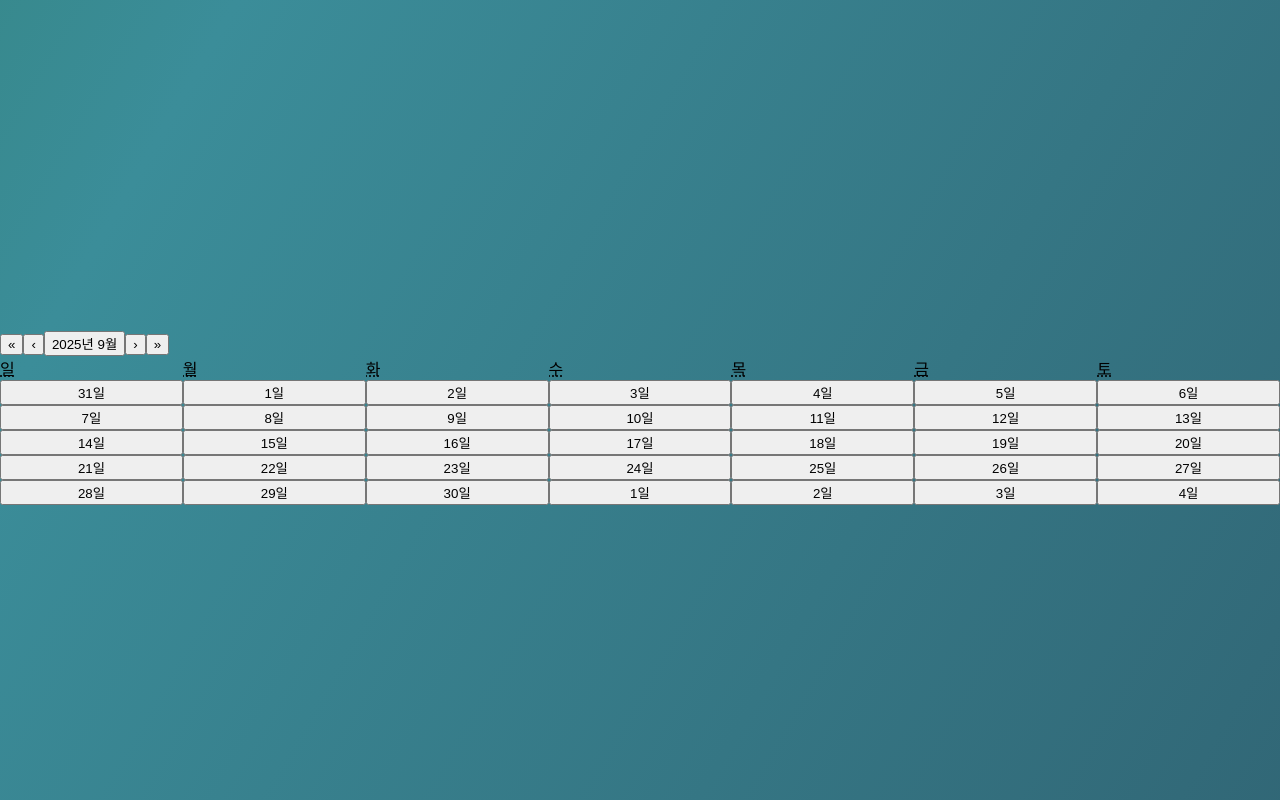
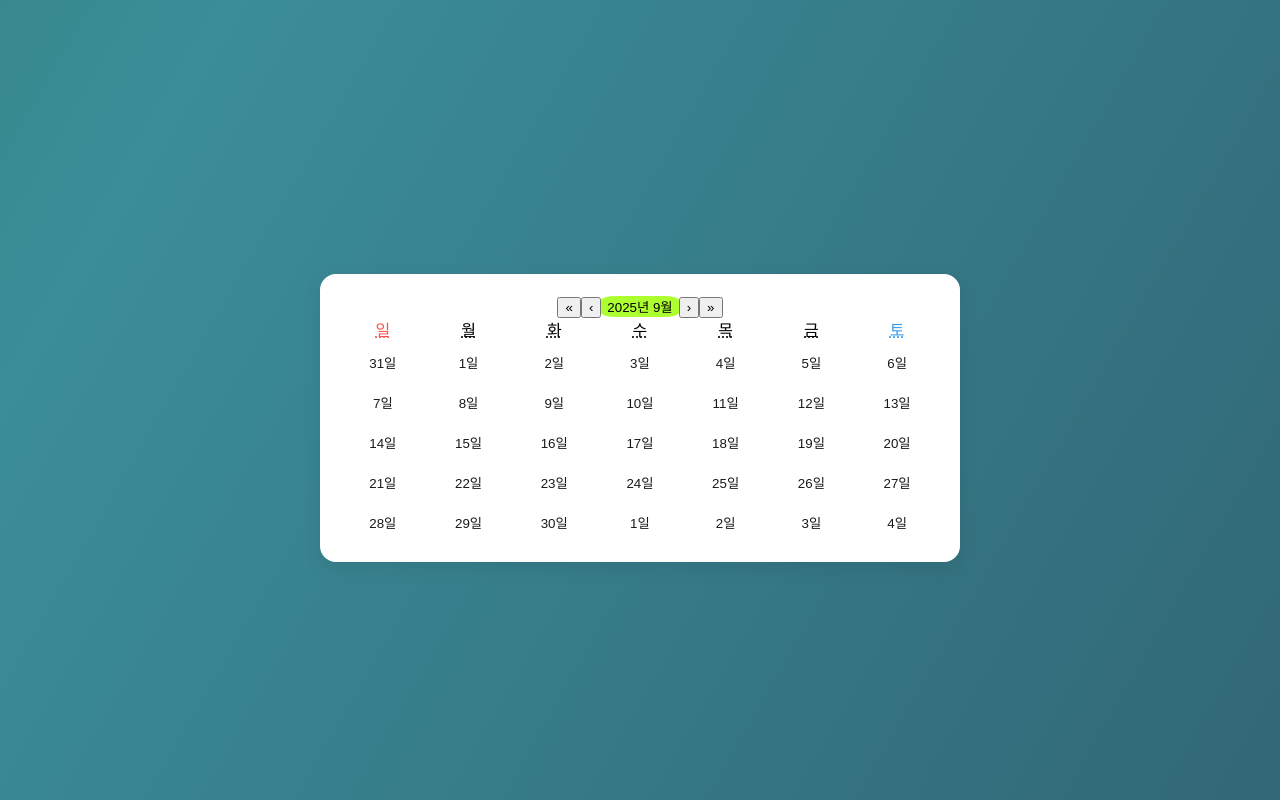
Before and after one commit to LinPulSael/ExRu, a React (Create React App) app: page /runningPlanner in a window 1280 px wide. Built offline with nearby package versions, Linux system fonts and the light colour scheme.

Commit message:
캘린더 가독성 개선 및 hover 스타일 추가

```diff
--- a/src/runningPlanner.css
+++ b/src/runningPlanner.css
@@ -27,3 +27,69 @@ body
   flex-direction:column;
   gap:20px;
 }
+
+.weeklyTrainingInput {
+  width:500px;
+  height:30px;
+  border:none;
+}
+.weeklyTrainingSubmit {
+  border:none;
+  height:30px;
+  margin-left:10px;
+  opacity:0.7;
+  font-family:'Franklin Gothic Medium', 'Arial Narrow', Arial, sans-serif;
+}
+
+/* 리액트 캘린더 커스텀 */
+
+.react-calendar {
+  width: 100%;
+  max-width: 600px;
+  margin: 20px auto;
+  background-color: #ffffff;
+  border: none;
+  border-radius: 16px;
+  padding: 20px;
+  box-shadow: 0 6px 20px rgba(0,0,0,0.08);
+  font-family: 'Segoe UI', Tahoma, Geneva, Verdana, sans-serif;
+  line-height: 1.5;
+  text-align:center;
+}
+.react-calendar__navigation__label {
+  border-radius : 20%;
+  border : none;
+  background:greenyellow;
+  row-gap : 50px;
+  justify-content : space-between;
+}
+
+.react-calendar__tile {
+      border : none;
+      max-width:120px; height:40px;
+      opacity:0.9;
+      background: white;
+      justify-content : space-between;
+}
+
+.react-calendar__tile:hover {
+  opacity:1;
+  background : greenyellow;
+  transform:scale(1.05);
+}
+
+.react-calendar__month-view__weekdays__weekday:nth-child(1) {
+  color: #fa5252;
+}
+
+.react-calendar__month-view__weekdays__weekday:nth-child(7) {
+  color: #339af0;
+}
+
+.react-calendar__month-view__weekdays__weekday{
+  text-decoration:none;
+}
+
+.button.react-calendar__navigation {
+  background: greenyellow;
+}
```
